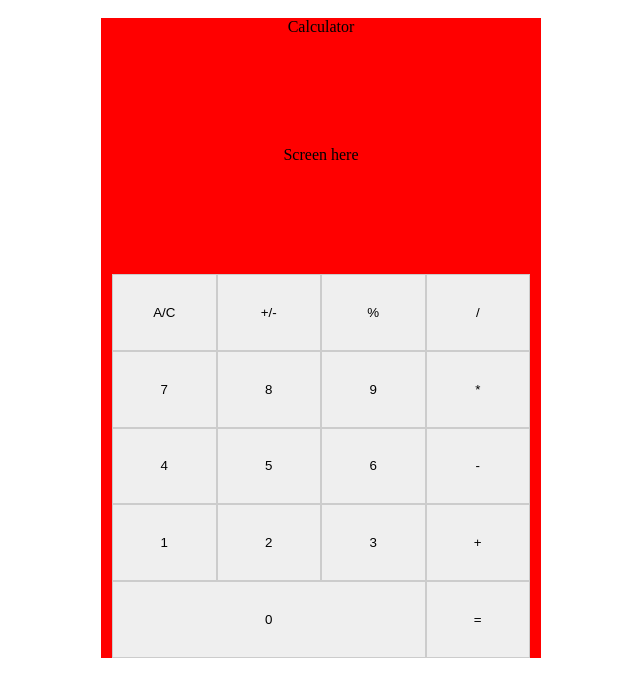
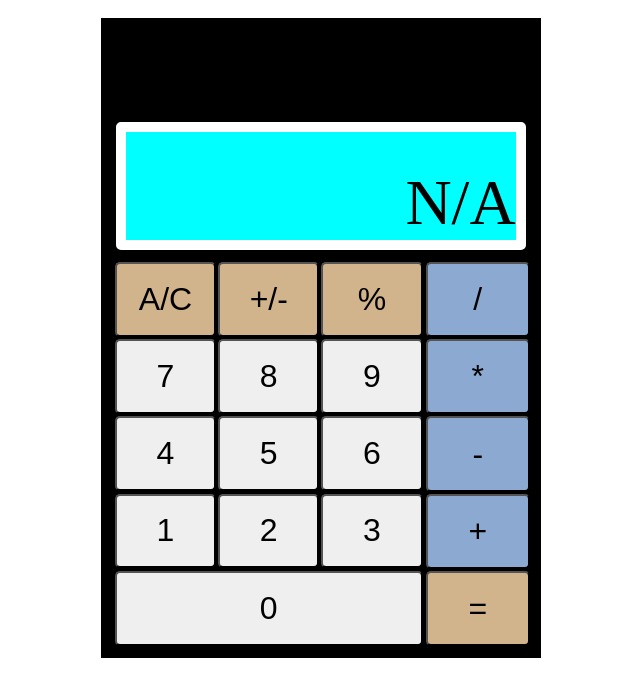
Before and after one commit to ekiham/odin-calculator, a plain HTML site: page index.html in a window 1280 px wide. Shown: the whole page, without its empty margins (319-959 px from the left). Drawn offline with Linux system fonts and the light colour scheme.

Commit message:
add styling to buttons, add display

```diff
--- a/javascript.js
+++ b/javascript.js
@@ -9,7 +9,7 @@ const calcFrame = document.querySelector(".calc-frame");
 var lowerButtons = document.createElement("div");
 lowerButtons.classList.add("button-area");
 
-calcScreen.textContent = "Screen here";
+calcScreen.textContent = "N/A";
 calcScreen.classList.add("calc-screen");
 calcFrame.appendChild(calcScreen);
 calcFrame.appendChild(lowerButtons);
@@ -20,19 +20,6 @@ lowerButtons.appendChild(leftButtons);
 rightButtons.classList.add("righties");
 lowerButtons.appendChild(rightButtons);
 
-function createButtonRows() {
-  for (let i = 0; i < 5; i++) {
-    var leftSide = document.querySelector(".lefties");
-    var row = document.createElement("div");
-    row.classList.add("button-row");
-    let id = `row-${i}`;
-    row.id = id;
-    leftSide.appendChild(row);
-  }
-}
-
-createButtonRows();
-
 function createCalculatorButtons() {
   const lefties = document.querySelector(".lefties");
   const buttonValues = [7, 8, 9, 4, 5, 6, 1, 2, 3, 0];
@@ -40,16 +27,19 @@ function createCalculatorButtons() {
   const clearAll = document.createElement("button");
   clearAll.textContent = "A/C";
   clearAll.className = "num-button";
+  clearAll.style.backgroundColor = "#d1b48c";
   lefties.appendChild(clearAll);
 
   const plusMinus = document.createElement("button");
   plusMinus.textContent = "+/-";
   plusMinus.className = "num-button";
+  plusMinus.style.backgroundColor = "#d1b48c";
   lefties.appendChild(plusMinus);
 
   const percentage = document.createElement("button");
   percentage.textContent = "%";
   percentage.className = "num-button";
+  percentage.style.backgroundColor = "#d1b48c";
   lefties.appendChild(percentage);
 
   buttonValues.forEach((value, index) => {
@@ -58,9 +48,7 @@ function createCalculatorButtons() {
     createButton.textContent = value;
 
     if (value === 0) {
-      createButton.style.width = "100%";
-    } else {
-      createButton.style.width = "33.3333333333333%";
+      createButton.style.width = "calc(97% + 4px)";
     }
 
     lefties.appendChild(createButton);
@@ -106,6 +94,7 @@ function createOperators() {
 
   var equality = document.createElement("button");
   equality.className = "operator";
+  equality.style.backgroundColor = "#d1b48c";
   equality.textContent = "=";
   rightSide.appendChild(equality);
 }
--- a/styles.css
+++ b/styles.css
@@ -4,14 +4,27 @@ body {
   align-items: center;
 }
 
+.calc-screen {
+  display: flex;
+  font-size: 400%;
+  background-color: aqua;
+  width: 93%;
+  height: 20%;
+  justify-content: flex-end;
+  align-items: flex-end;
+  box-sizing: border-box;
+  border: 10px solid white;
+  border-radius: 5px;
+}
+
 .calc-frame {
-  background-color: red;
+  background-color: black;
   height: 640px;
   width: 440px;
   margin: 10px;
   box-sizing: border-box;
   display: flex;
-  justify-content: space-between;
+  justify-content: flex-end;
   flex-direction: column;
   align-items: center;
 }
@@ -20,35 +33,41 @@ body {
   display: flex;
   width: 95%;
   height: 60%;
-  justify-content: space-around;
+  justify-content: center;
   align-items: center;
+  padding: 12px;
 }
 
 .num-button {
   display: flex;
+  font-size: 200%;
   justify-content: center;
   align-items: center;
-  width: 33.3333333333333333%;
-  height: 20%;
+  width: 32.3%;
+  height: calc(20% - 2px);
   box-sizing: border-box;
-  border: 1px solid #ccc;
+  border-radius: 5px;
 }
 
 .operator {
   display: flex;
+  font-size: 200%;
   flex: 1;
   justify-content: center;
   align-items: center;
   width: 100%;
   box-sizing: border-box;
-  border: 1px solid #ccc;
+  border-radius: 5px;
+  background-color: #8ca9d1;
 }
 
 .lefties {
   display: flex;
+  justify-content: center;
   width: 75%;
   height: 100%;
   flex-wrap: wrap;
+  gap: 2px;
 }
 
 .righties {
@@ -56,4 +75,5 @@ body {
   flex-direction: column;
   width: 25%;
   height: 100%;
+  gap: 2px;
 }
```
Also changed, not shown: index.html (+1 -0 lines).
